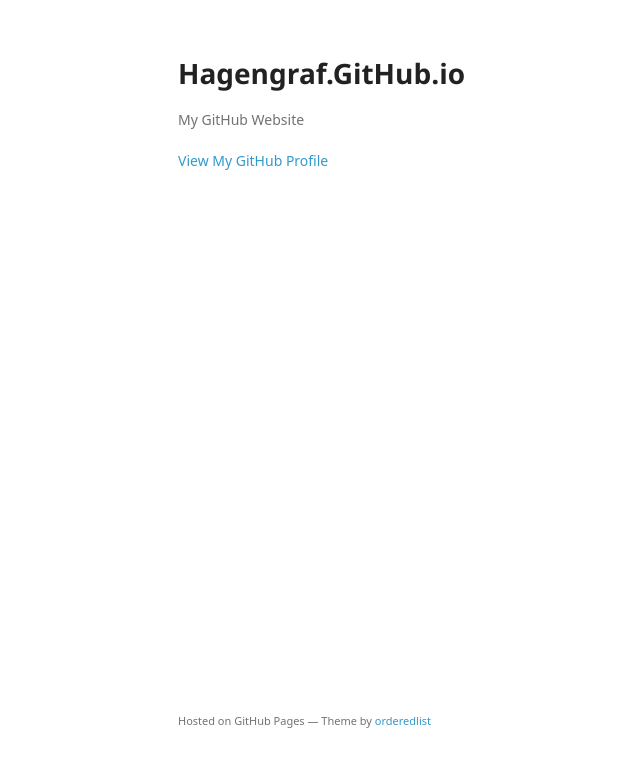
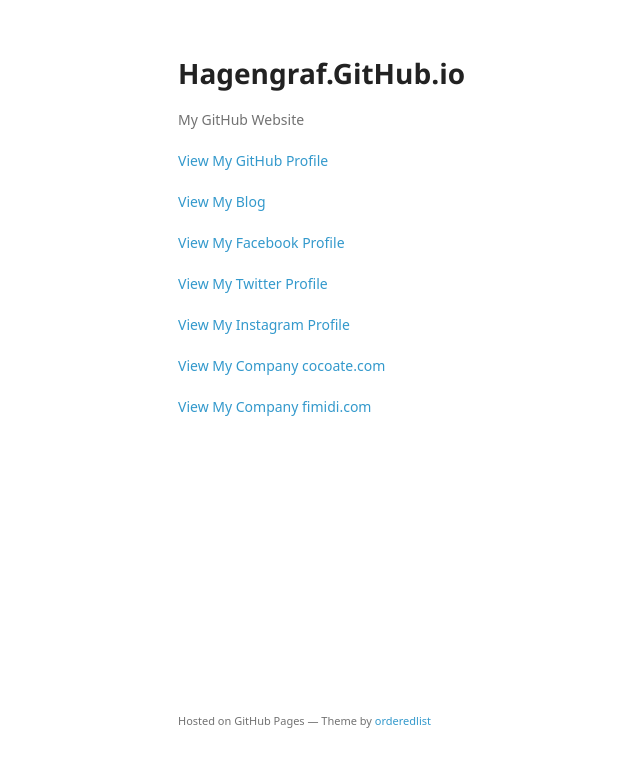
Before and after one commit to hagengraf/hagengraf.github.io, a plain HTML site: page index.html in a window 1280 px wide. Shown: the whole page, without its empty margins (32-672 px from the left). Drawn offline with Linux system fonts and the light colour scheme; a web font is replaced by a local one.

Commit message:
added websites

```diff
--- a/index.html
+++ b/index.html
@@ -20,6 +20,12 @@
 
 
         <p class="view"><a href="https://github.com/hagengraf">View My GitHub Profile</a></p>
+        <p class="view"><a href="https://hagen.cocoate.com/">View My Blog</a></p>
+        <p class="view"><a href="https://facebook.com/hagengraf/">View My Facebook Profile</a></p>
+        <p class="view"><a href="https://twitter.com/hagengraf/">View My Twitter Profile</a></p>
+        <p class="view"><a href="https://instagram.com/hagengraf/">View My Instagram Profile</a></p>
+        <p class="view"><a href="https://cocoate.com/">View My Company cocoate.com</a></p>
+        <p class="view"><a href="https://fimidi.com/">View My Company fimidi.com</a></p>
 
       </header>
       <footer>
```
